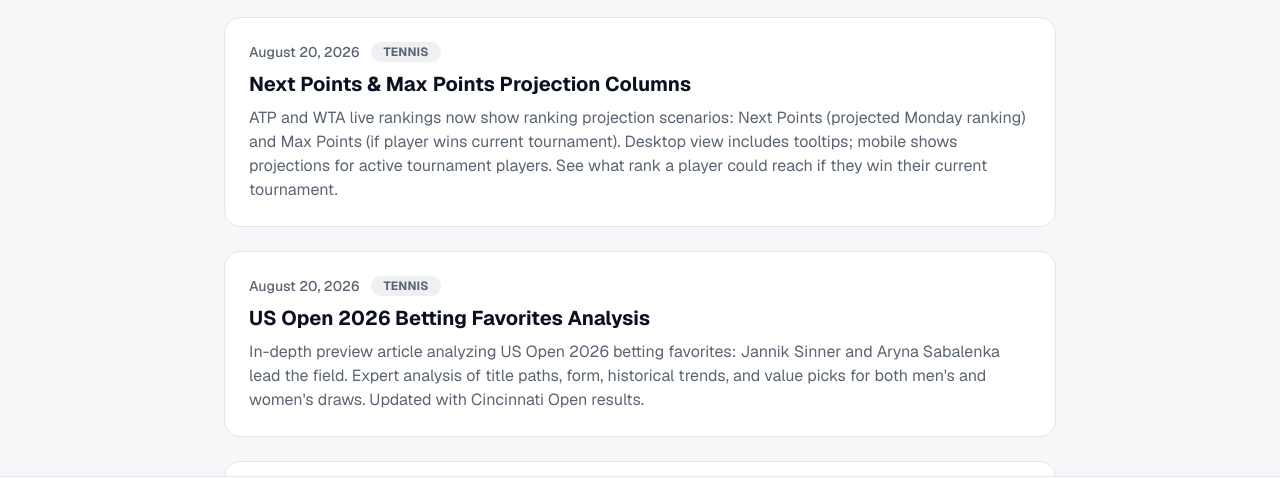
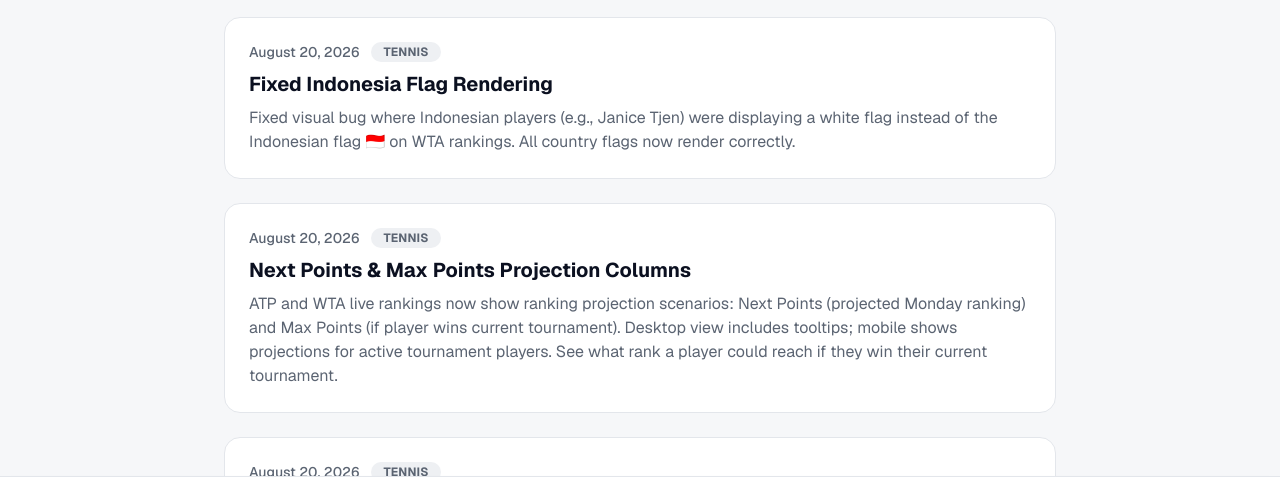
Before and after one commit to kulisama81/rankings123, a Next.js app: page /changelog in a window 1280 px wide. Shown: the part 259-737 px from the top of the page. Built offline with nearby package versions, Linux system fonts and the light colour scheme; no server answers.

Commit message:
Update changelog and close bug-wta-indonesia-flag-white

```diff
--- a/src/data/changelog.ts
+++ b/src/data/changelog.ts
@@ -12,6 +12,12 @@
 }
 
 export const changelog: ChangelogEntry[] = [
+  {
+    date: "2026-08-20",
+    title: "Fixed Indonesia Flag Rendering",
+    description: "Fixed visual bug where Indonesian players (e.g., Janice Tjen) were displaying a white flag instead of the Indonesian flag 🇮🇩 on WTA rankings. All country flags now render correctly.",
+    area: "tennis",
+  },
   {
     date: "2026-08-20",
     title: "Next Points & Max Points Projection Columns",
```
Also changed, not shown: .tickets/bug-wta-indonesia-flag-white.md.
